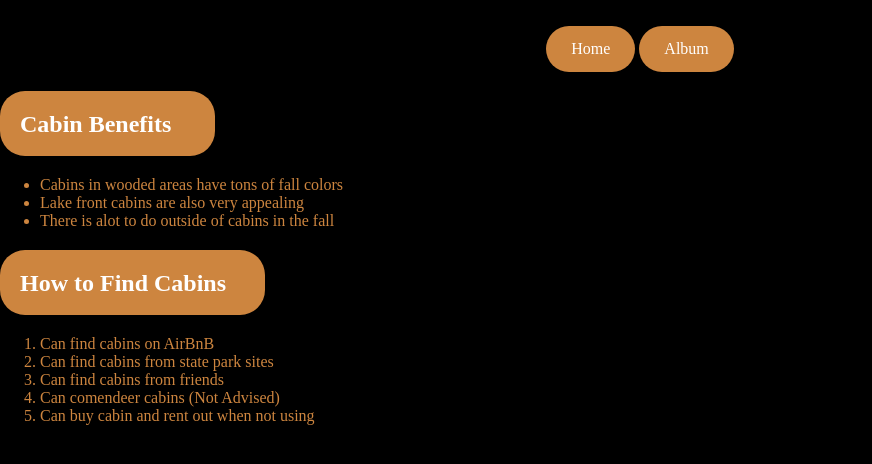
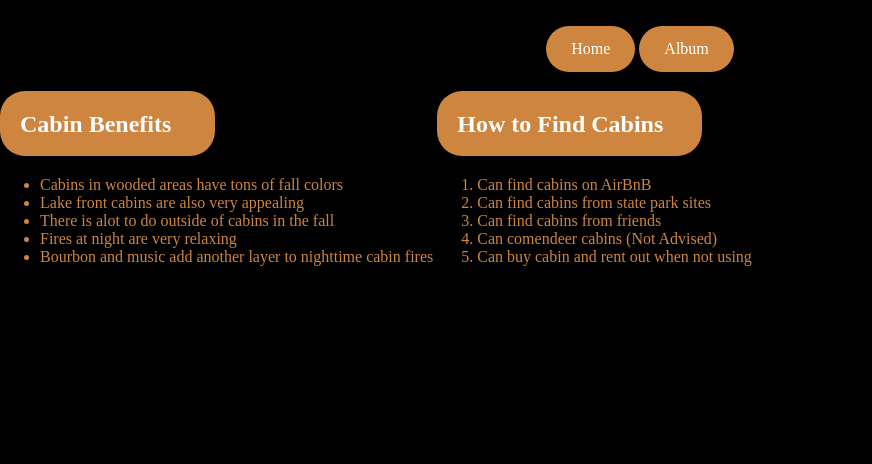
Before and after one commit to skaste/Fall-Cabins, a plain HTML site: page facts.html in a window 1280 px wide. Shown: the part 52-516 px from the top of the page, without its empty margins (0-872 px from the left). Drawn offline with Linux system fonts and the light colour scheme.

Commit message:
updated the <ul> with two additional facts

```diff
--- a/facts.html
+++ b/facts.html
@@ -10,7 +10,7 @@
       <a href="./album.html">Album</a>
     </nav>
     <article>
-      <section>
+      <section class="benefits">
         <h2 style="border-radius: 25px;
          background-color: peru;
          color: white;
@@ -22,9 +22,11 @@
           <li>Cabins in wooded areas have tons of fall colors</li>
           <li>Lake front cabins are also very appealing</li>
           <li>There is alot to do outside of cabins in the fall</li>
+          <li>Fires at night are very relaxing</li>
+          <li>Bourbon and music add another layer to nighttime cabin fires</li>
         </ul>
       </section>
-      <section>
+      <section class="how-to">
         <h2 style="border-radius: 25px;
         background-color: peru;
         color: white;
--- a/styles.css
+++ b/styles.css
@@ -35,3 +35,11 @@ h1{
 nav{
   text-align: center;
 }
+.benefits{
+  display: inline-block;
+  vertical-align: middle;
+}
+.how-to{
+  display: inline-block;
+  vertical-align: middle;
+}
```
Also changed, not shown: 1 other file.
